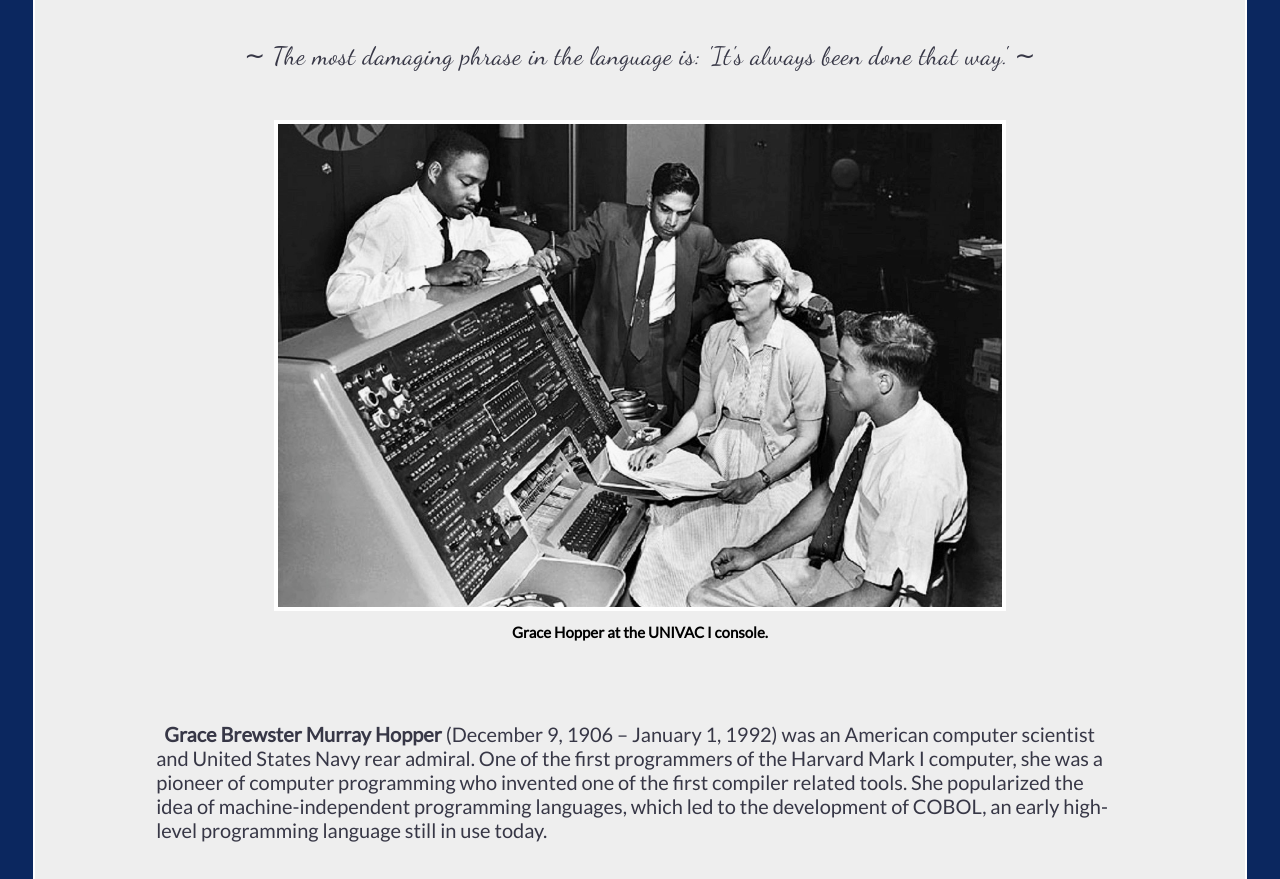
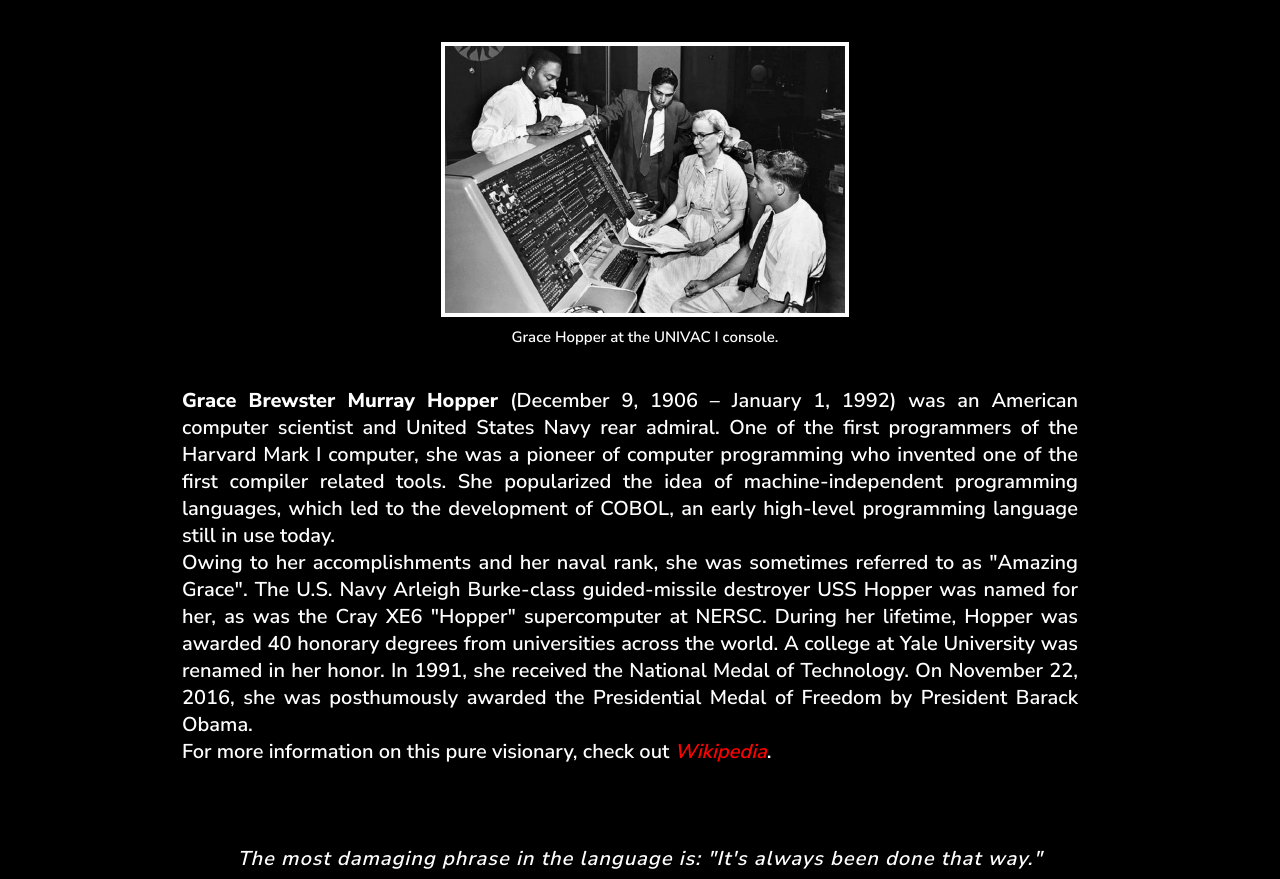
Before and after one commit to ztisaj/FCC--Tribute-Page, a plain HTML site: page index.html in a window 1280 px wide. Shown: the part 140-1019 px from the top of the page. Drawn offline with Linux system fonts and the light colour scheme.

Commit message:
deleting some divs

```diff
--- a/index.html
+++ b/index.html
@@ -4,22 +4,23 @@
         <meta charset="utf-8">
         <title>Tribute Page: Grace Hopper</title>
         <link rel="stylesheet" href="style.css">
-        <link href="https://fonts.googleapis.com/css?family=Dancing+Script|Lato|Lobster" rel="stylesheet">
-
+        <link href="https://fonts.googleapis.com/css2?family=Nunito+Sans:wght@600;800&display=swap" rel="stylesheet">
     </head>
     <body>
+        <header id="title">Grace Hopper</header>
         <main id="main">
-            <h1 id="title">Grace Hopper</h1>
-            <span>&sim; The most damaging phrase in the language is: &#39;It&#39;s always been done that way.&#39; &sim;</span>
-            <div id="img-div">
-                <img src="grace%20hopper.jpg" id="image" alt="Grace Hopper working her magic.">
-                <figcaption id="img-caption">Grace Hopper at the UNIVAC I console.</figcaption>
+            <div class="first-column">
+                <div id="img-div">
+                    <img src="grace%20hopper.jpg" id="image" alt="Grace Hopper working her magic.">
+                    <figcaption id="img-caption">Grace Hopper at the UNIVAC I console.</figcaption>
+                </div>
             </div>
             <article id="tribute-info">
-                <p>&thinsp;&thinsp;<strong>Grace Brewster Murray Hopper</strong> (December 9, 1906 – January 1, 1992) was an American computer scientist and United States Navy rear admiral. One of the first programmers of the Harvard Mark I computer, she was a pioneer of computer programming who invented one of the first compiler related tools. She popularized the idea of machine-independent programming languages, which led to the development of COBOL, an early high-level programming language still in use today.</p>
+                <p><strong>Grace Brewster Murray Hopper</strong> (December 9, 1906 – January 1, 1992) was an American computer scientist and United States Navy rear admiral. One of the first programmers of the Harvard Mark I computer, she was a pioneer of computer programming who invented one of the first compiler related tools. She popularized the idea of machine-independent programming languages, which led to the development of COBOL, an early high-level programming language still in use today.</p>
                 <p>Owing to her accomplishments and her naval rank, she was sometimes referred to as "Amazing Grace". The U.S. Navy Arleigh Burke-class guided-missile destroyer USS Hopper was named for her, as was the Cray XE6 "Hopper" supercomputer at NERSC. During her lifetime, Hopper was awarded 40 honorary degrees from universities across the world. A college at Yale University was renamed in her honor. In 1991, she received the National Medal of Technology. On November 22, 2016, she was posthumously awarded the Presidential Medal of Freedom by President Barack Obama.</p>
                 <p>For more information on this pure visionary, check out <a id="tribute-link" target="_blank" href="https://en.wikipedia.org/wiki/Grace_Hopper">Wikipedia</a>.</p>
             </article>
         </main>
+        <footer><i>The most damaging phrase in the language is: "It&#39;s always been done that way."</i></footer>
     </body>
 </html>
--- a/style.css
+++ b/style.css
@@ -1,72 +1,65 @@
 * {
-    background: #0b275f;
+    margin: 0;
+    background-color: black;
+    color: white;
+    font-family: 'Nunito Sans', sans-serif;
+}
+
+header {
+    text-align: center;
+    margin: 50px 30px;
+    font-size: 60px;
+    letter-spacing: 3px;
+    max-height: 30%;
+}
+
+footer{
+    font-size: 20px;
+    text-align: center;
+    letter-spacing: 1px;
+    margin-top: 80px;
 }
 
 #main {
-    margin: 2% 2%;
-    border: 2px solid #fff;
     display: flex;
+    max-width: 100%;
+    max-height: 55%;
+    flex-direction: row;
+    align-items: center;
+    justify-content: center;
+    margin: 50px auto;
+}
+
+.first-column {
+    display: flex;
+    max-width: 30%;
+    max-height: auto;
     flex-direction: column;
     align-items: center;
+    margin-left: 10px;
 }
 
-h1,
-article,
-div,
-span,
-p,
-main,
-a,
-figcaption,
-strong {
-    background-color: #eee;
-}
-
-#title {
-    font-family: 'Lobster', cursive;
-    color: #0b275f;
-    font-size: 50px;
-    letter-spacing: 3px;
-    text-decoration: underline;
-}
-
-span {
-    font-family: 'Dancing Script', cursive;
-    margin: 2%;
-    font-size: 25px;
-    color: #373746;
-    letter-spacing: 0.5px;
-    text-align: center;
-}
-
-#img-div {
-    display: flex;
-    flex-direction: column;
-    justify-content: center;
-    align-items: center;
+article {
+    max-width: 70%;
+    max-height: 100%;
+    text-align: justify;
+    margin: auto 40px auto 20px;
+    font-size: 20px;
+    color: #ffffffb3;
 }
 
 #image {
+    display: block;
     height: auto;
-    max-width: 60%;
-    margin: 2% auto 1%;
-    border: 4px solid #fff;
+    max-width: 400px;
+    margin: auto 40px;
+    border: solid 4px white;
 }
 
 #img-caption {
-    font-family: 'Lato', sans-serif;
+    margin-top: 10px;
     font-size: 15px;
-    font-weight: bolder;
-}
-
-#tribute-info {
-    display: flex;
-    flex-direction: column;
-    justify-content: flex-start;
-    margin: 5% 10%;
-    font-family: 'Lato', sans-serif;
-    font-size: 20px;
-    color: #373746;
+    text-align: center;
 }
 
 #tribute-link {
@@ -79,3 +72,18 @@ span {
 #tribute-link:hover {
     color: darkgreen;
 }
+
+@media(max-width: 1325px) {
+    #main {
+        flex-direction: column;
+    }
+
+    .first-column {
+        margin-bottom: 30px;
+    }
+
+    #img-caption {
+        margin: 10px auto;
+        text-align: center;
+    }
+}
```
